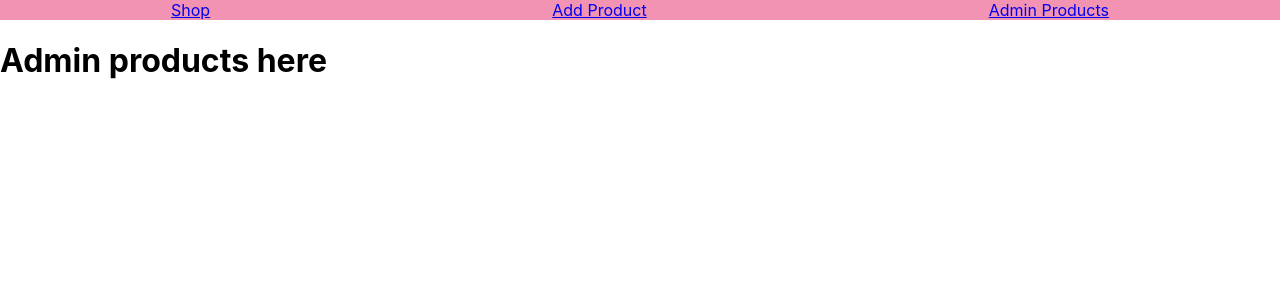
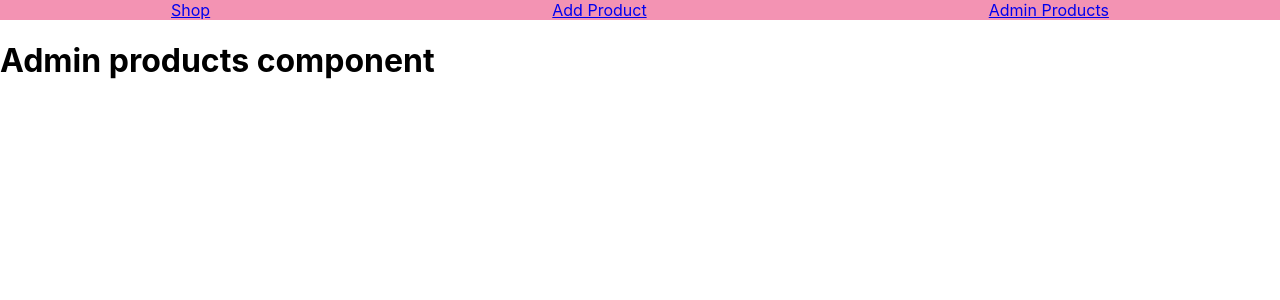
Before and after one commit to shanyaverma03/shopApp, a React (Create React App) app in the folder client/: page /admin/products in a window 1280 px wide. Shown: the top 300 px of the page. Built offline with nearby package versions, Linux system fonts and the light colour scheme.

Commit message:
Create component for admin products

```diff
--- /dev/null
+++ b/client/src/Components/admin/AdminProducts.js
@@ -0,0 +1,5 @@
+const AdminProducts = () => {
+  return <h1>Admin products component</h1>;
+};
+
+export default AdminProducts;
--- a/client/src/pages/AdminProductsPage.js
+++ b/client/src/pages/AdminProductsPage.js
@@ -1,5 +1,7 @@
+import AdminProducts from "../Components/admin/AdminProducts";
+
 const AdminProductsPage = () => {
-  return <h1>Admin products here</h1>;
+  return <AdminProducts />;
 };
 
 export default AdminProductsPage;
```
